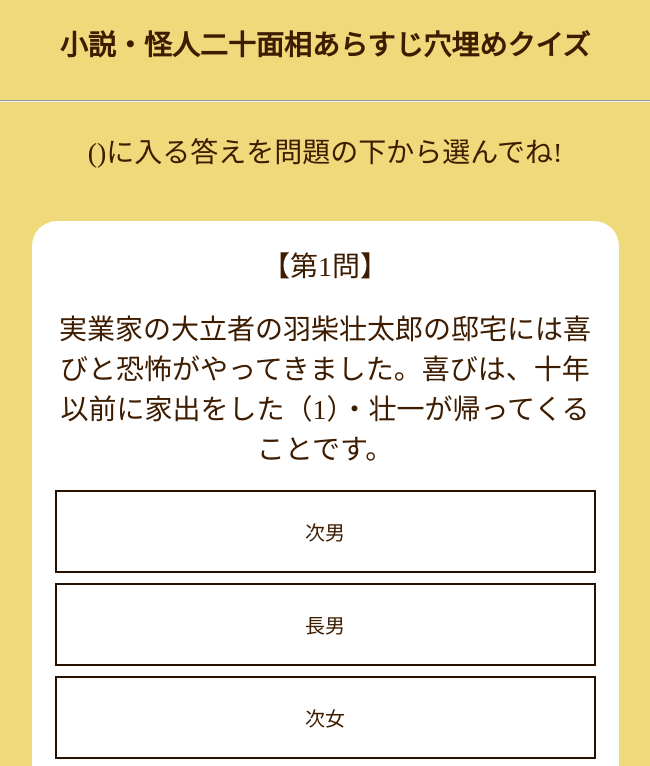
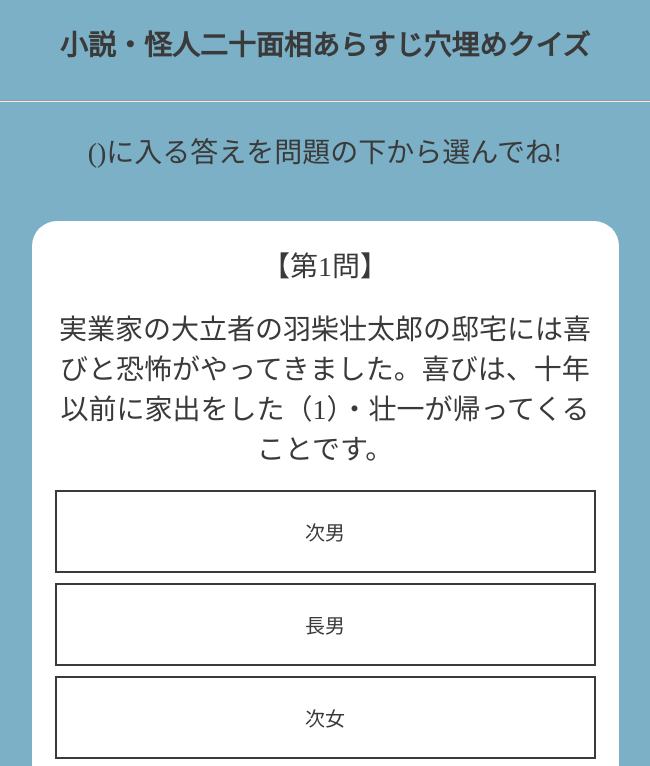
Before and after one commit to motookahuune/1, a plain HTML site: page index.html in a window 1280 px wide. Shown: the part 147-913 px from the top of the page, without its empty margins (315-965 px from the left). Drawn offline with Linux system fonts and the light colour scheme.

Commit message:
Add files via upload

```diff
--- a/index.html
+++ b/index.html
@@ -1,5 +1,16 @@
 <!DOCTYPE html>
-<body>
+<html lang="ja">
+  <head>
+    <meta charset="UTF-8">
+    <title>4択クイズ</title>
+    <link rel="stylesheet" href="style.css">
+    <script src="quiz.js"></script>
+  </head>
+  <body>
+  <head>
+    <link rel="stylesheet" href="style.css">
+  </head>
+
   <!--about-->
   <div class="about">
     <h3>＜江戸川乱歩作品＞</h3>
@@ -10,16 +21,10 @@
     </p>
     </div>
 
-<html lang="ja">
-  <head>
-    <meta charset="UTF-8">
-    <title>4択クイズ</title>
-    <link rel="stylesheet" href="style.css">
-    <script src="quiz.js"></script>
-  </head>
   <body onload="set();">
     <!--白い枠の領域-->
     <div class="white-box">
+
       <!--問題番号を表示する領域-->
       <div class="order" id="order"></div>
 
--- a/style.css
+++ b/style.css
@@ -2,8 +2,8 @@
 
 
 body{
-  background-color: #EED97B;
-  color:#3D1C00;
+  background-color:#7CB0C6;
+  color:#3A3A3A;
   font-size:28px;
   padding: 45px;
   text-align:center;
@@ -19,14 +19,14 @@ div{
 }
 button{
   background-color: #FFFFFF;
-  border: solid 2px #261100;
-  color: #3D1C00;
+  border: solid 2px #3A3A3A;
+  color: #3A3A3A;
   font-size: 20px;
   margin-bottom: 10px;
   padding: 25px;
   width: 100%;
 }
 button:hover{
-  background: #FAA569;
-  color: #CC8041;
+  background: #5783DB;
+  color: #FFFFFF;
 }
```
